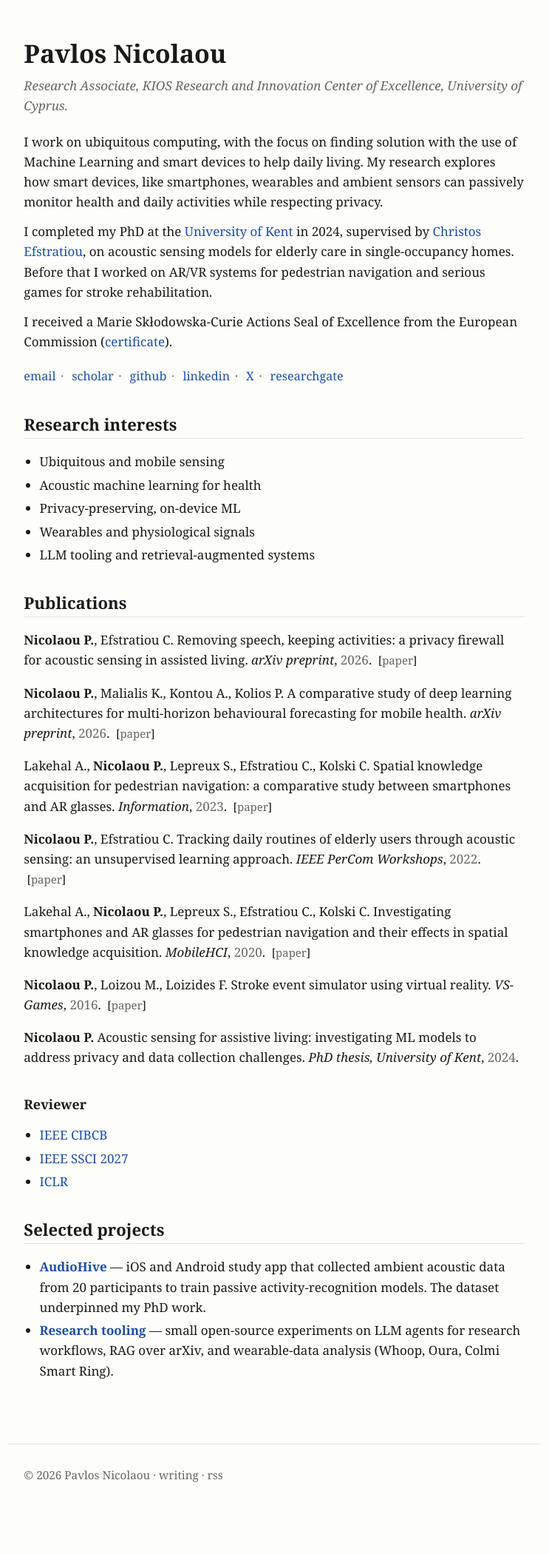
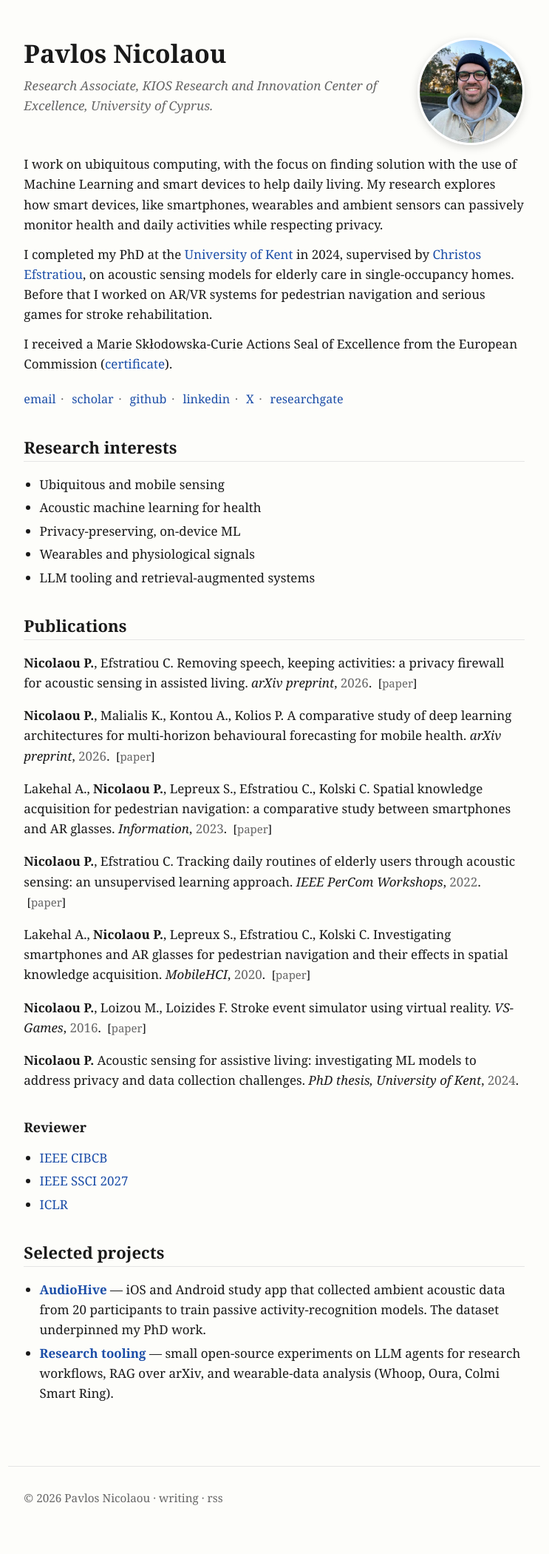
Before and after one commit to p4vlos/p4vlos.github.io, a Jekyll site: the page built from index.md, in a window 1280 px wide. Shown: the whole page at 74% size, without its empty margins (269-1012 px from the left). Built offline with Jekyll 4.4.1, drawn with Linux system fonts in a browser that asks for light colours; before the commit the page ends 2070 px from its top, so only the background shows below that.

Commit message:
Add homepage profile photo
Co-authored-by: p4vlos <11935187+p4vlos@users.noreply.github.com>

```diff
--- a/css/style.css
+++ b/css/style.css
@@ -64,6 +64,25 @@ a:hover { color: var(--link-hover); border-bottom-color: currentColor; }
   margin-bottom: 1.25rem;
 }
 
+.profile-header {
+  display: flex;
+  align-items: flex-start;
+  justify-content: space-between;
+  gap: 2rem;
+}
+
+.profile-intro { min-width: 0; }
+
+.profile-photo {
+  flex: 0 0 auto;
+  width: 8.5rem;
+  aspect-ratio: 1;
+  object-fit: cover;
+  border: 3px solid #fff;
+  border-radius: 50%;
+  box-shadow: 0 3px 12px rgb(0 0 0 / 15%);
+}
+
 .links-row {
   margin: 1.25rem 0 0.5rem;
   font-size: 0.95rem;
@@ -108,4 +127,6 @@ pre {
   html, body { font-size: 16px; }
   .container { padding-top: 2rem; }
   h1 { font-size: 1.6rem; }
+  .profile-header { gap: 1.25rem; }
+  .profile-photo { width: 6.5rem; }
 }
--- a/index.md
+++ b/index.md
@@ -3,8 +3,13 @@ layout: default
 title: Pavlos Nicolaou
 ---
 
-<h1>Pavlos Nicolaou</h1>
-<p class="subtitle">Research Associate, KIOS Research and Innovation Center of Excellence, University of Cyprus.</p>
+<header class="profile-header">
+  <div class="profile-intro">
+    <h1>Pavlos Nicolaou</h1>
+    <p class="subtitle">Research Associate, KIOS Research and Innovation Center of Excellence, University of Cyprus.</p>
+  </div>
+  <img class="profile-photo" src="{{ '/images/pavlos-nicolaou.jpg' | relative_url }}" alt="Portrait of Pavlos Nicolaou" width="460" height="460" decoding="async">
+</header>
 
 I work on ubiquitous computing, with the focus on finding solution with the use of Machine Learning and smart devices to help daily living. My research explores how smart devices, like smartphones, wearables and ambient sensors can passively monitor health and daily activities while respecting privacy.
 
```
Also changed, not shown: images/pavlos-nicolaou.jpg (added).
